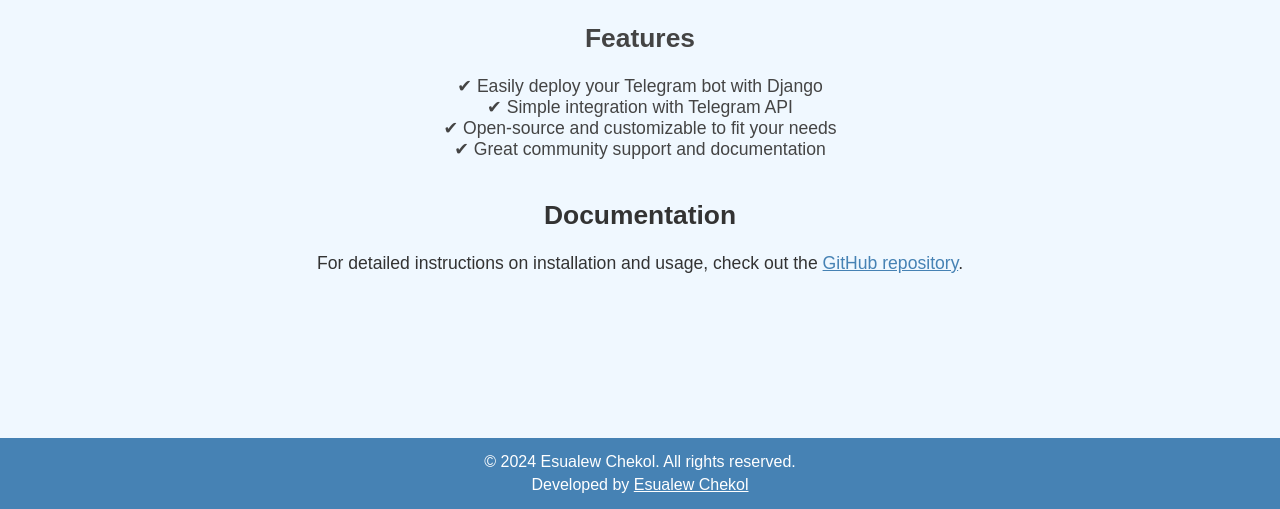
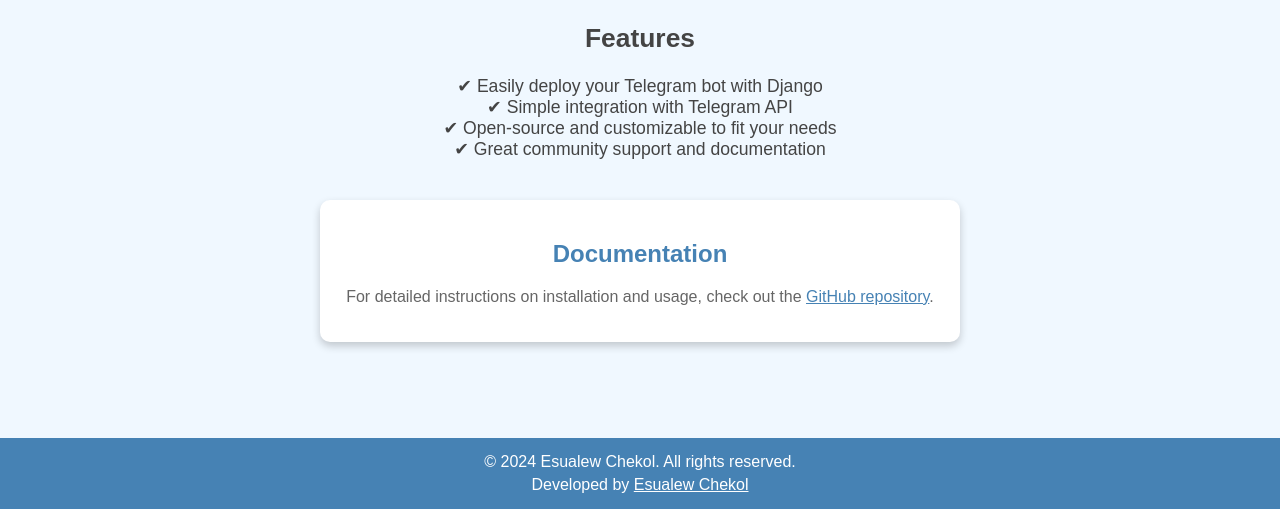
Before and after one commit to Esubaalew/django-bt, a Django app: page / in a window 1280 px wide. Shown: the part 291-800 px from the top of the page. Run offline with Django 4.2, Linux system fonts and the light colour scheme.

Commit message:
Update index.html

```diff
--- a/example/templates/index.html
+++ b/example/templates/index.html
@@ -38,6 +38,10 @@
             box-shadow: 0 4px 8px rgba(0, 0, 0, 0.2);
             transition: background-color 0.3s ease, box-shadow 0.3s ease;
         }
+        .get-started:hover {
+            background-color: #4169e1;
+            box-shadow: 0 6px 12px rgba(0, 0, 0, 0.3);
+        }
         .features {
             margin: 40px 0;
             font-size: 1.1em;
@@ -60,6 +64,25 @@
             color: #fff;
             text-decoration: underline;
         }
+        .card {
+            background-color: #fff;
+            border-radius: 10px;
+            box-shadow: 0 4px 8px rgba(0, 0, 0, 0.2);
+            padding: 20px;
+            margin: 20px auto;
+            max-width: 600px;
+            transition: transform 0.3s ease, box-shadow 0.3s ease;
+        }
+        .card:hover {
+            transform: translateY(-10px);
+            box-shadow: 0 8px 16px rgba(0, 0, 0, 0.3);
+        }
+        .card h2 {
+            color: #4682b4;
+        }
+        .card p {
+            color: #666;
+        }
     </style>
 </head>
 <body>
@@ -78,7 +101,7 @@
             </ul>
         </div>
 
-        <div class="documentation">
+        <div class="card">
             <h2>Documentation</h2>
             <p>For detailed instructions on installation and usage, check out the <a href="https://github.com/Esubaalew/django-bt/tree/main" style="color: #4682b4;">GitHub repository</a>.</p>
         </div>
```
